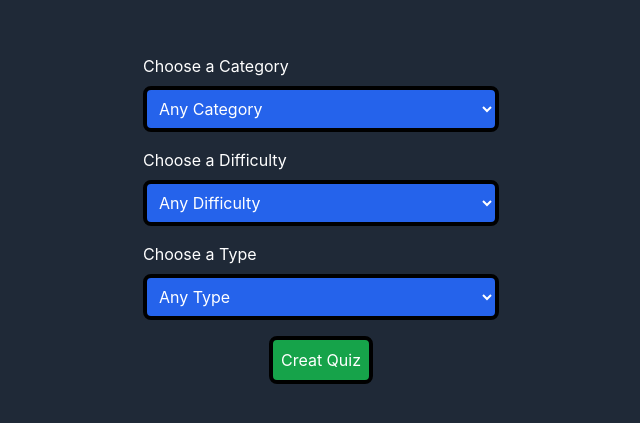
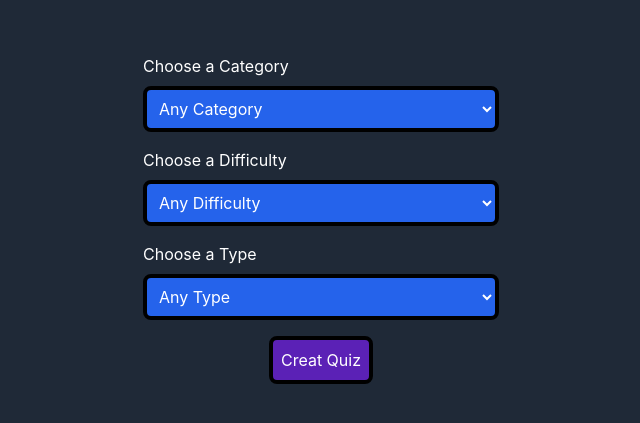
Before and after one commit to Mark-a-obrien/my-quiz-app, a React (Create React App) app: page / in a window 1280 px wide. Shown: the part 181-604 px from the top of the page, without its empty margins (319-959 px from the left). Built offline with nearby package versions, Linux system fonts and the light colour scheme.

Commit message:
fix accessibility
Changed create quiz button background to fix accessibility

```diff
--- a/src/App.tsx
+++ b/src/App.tsx
@@ -35,7 +35,7 @@ function App() {
 
         {showQuize ? <Quize category={category} difficulty={difficulty} questionType={questionType} goToMenu={goToMenu}/> : <Menu handleSubmit={handleSubmit}/>}
 
-        {!showQuize && <button className='p-2 font-sim bg-green-600 border-4 border-black rounded-lg hover:bg-opacity-80' onClick={handleClick}>Creat Quiz</button>}
+        {!showQuize && <button className='p-2 bg-violet-800 border-4 border-black rounded-lg hover:bg-opacity-80' onClick={handleClick}>Creat Quiz</button>}
       </main>
 
     </div>
```
